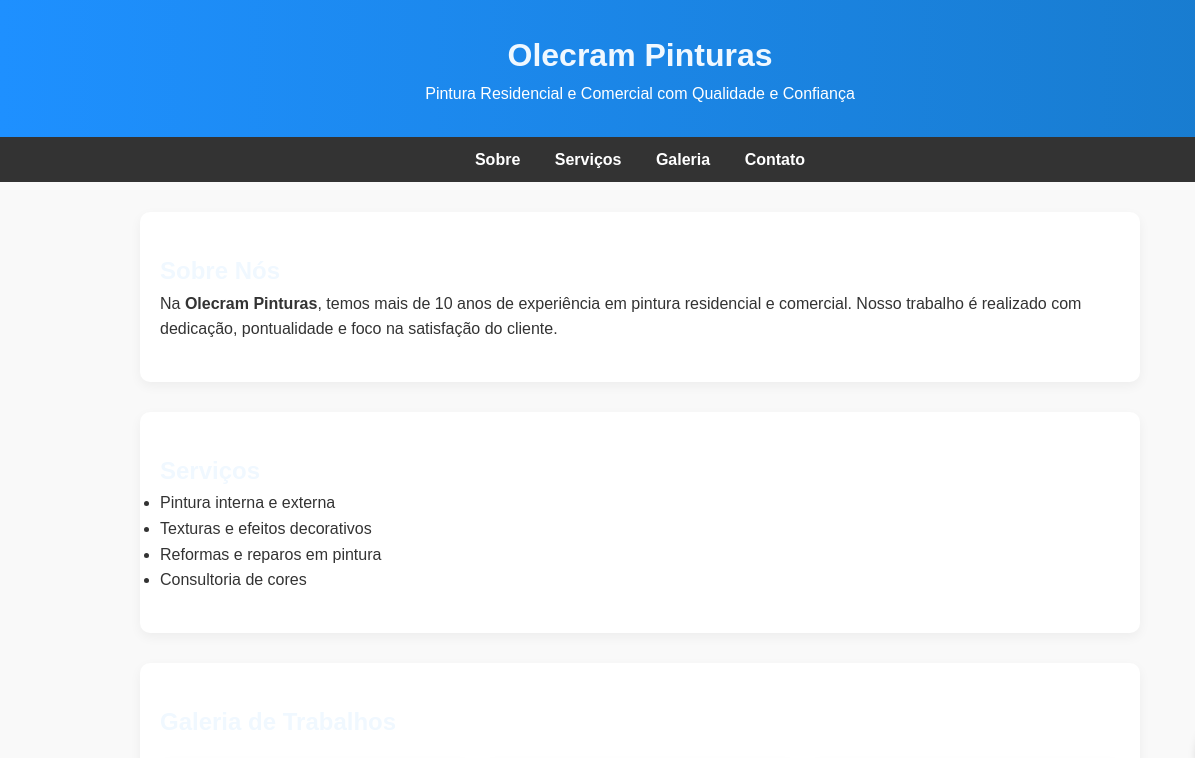
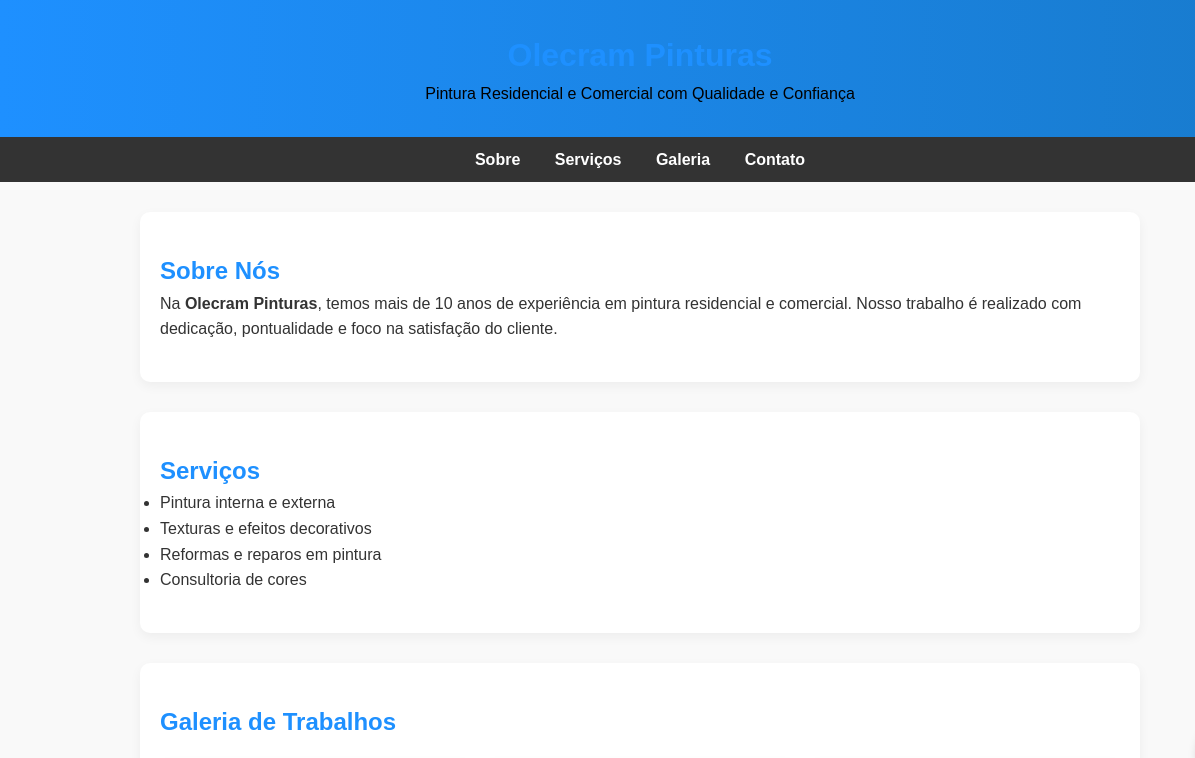
Before and after one commit to victor-albertini/Site_Pintura, a plain HTML site: page index.html in a window 1280 px wide. Shown: the top 758 px of the page, 0-1195 px from the left. Drawn offline with Linux system fonts and the light colour scheme.

Commit message:
index.html

```diff
--- a/index.html
+++ b/index.html
@@ -10,10 +10,10 @@
   <style>
     * { box-sizing:border-box; margin:0; padding:0; }
     body { font-family:Arial,sans-serif; line-height:1.6; background:#f9f9f9; color:#333; scroll-behavior:smooth; }
-    h1,h2,h3 { color:#f0f8ff; }
+    h1,h2,h3 { color:#1e90ff; }
     a { text-decoration:none; }
 
-    header { background:linear-gradient(90deg,#1e90ff,#187bcd); color:white; padding:30px 20px; text-align:center; box-shadow:0 4px 8px rgba(0,0,0,0.1); }
+    header { background:linear-gradient(90deg,#1e90ff,#187bcd); color:black; padding:30px 20px; text-align:center; box-shadow:0 4px 8px rgba(0,0,0,0.1); }
     nav { background:#333; padding:10px; text-align:center; position:sticky; top:0; z-index:100; }
     nav a { color:white; margin:0 15px; font-weight:bold; transition: color 0.3s; }
     nav a:hover { color:#1e90ff; }
```
